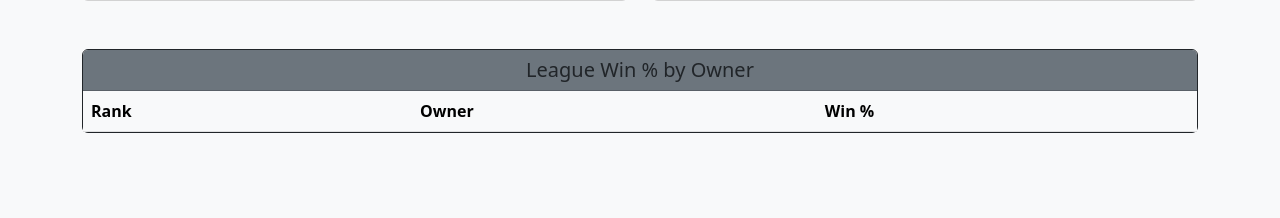
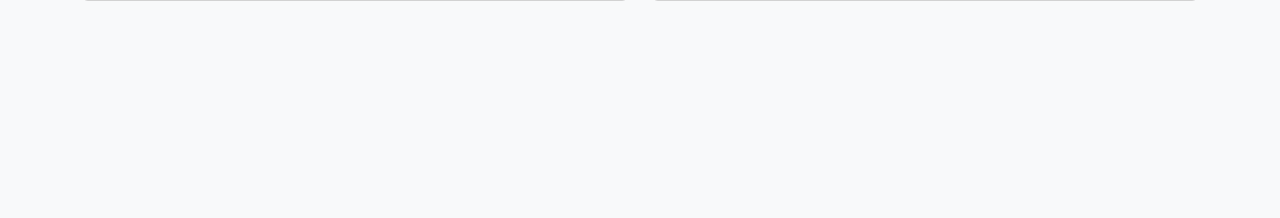
Before and after one commit to marcoebeling2/250_github, a Flask app: template Project/code/templates/stats.html in a window 1280 px wide. Shown: the part 483-701 px from the top of the page. Run offline with Flask 3, Linux system fonts and the light colour scheme; the template is opened without the code that fills it, so the values that code supplies are empty.

Commit message:
Update stats.html

```diff
--- a/Project/code/templates/stats.html
+++ b/Project/code/templates/stats.html
@@ -139,36 +139,6 @@
     </div>
 
 
-      <!-- League Win % Table -->
-      <div class="row my-5">
-        <div class="col">
-          <div class="card border-dark">
-            <div class="card-header bg-secondary">
-              <h5 class="mb-0 text-center">League Win % by Owner</h5>
-            </div>
-            <div class="card-body p-0">
-              <table class="table table-striped mb-0">
-                <thead class="table-light">
-                  <tr>
-                    <th scope="col">Rank</th>
-                    <th scope="col">Owner</th>
-                    <th scope="col">Win %</th>
-                  </tr>
-                </thead>
-                <tbody>
-                  {% for item in ranked_league_pct %}
-                  <tr>
-                    <td>{{ item.rank }}</td>
-                    <td>{{ item.Owner }}</td>
-                    <td>{{ '{:.1%}'.format(item.league_win_pct) }}</td>
-                  </tr>
-                  {% endfor %}
-                </tbody>
-              </table>
-            </div>
-          </div>
-        </div>
-      </div>
 
   </div> <!-- /.container -->
 
```
